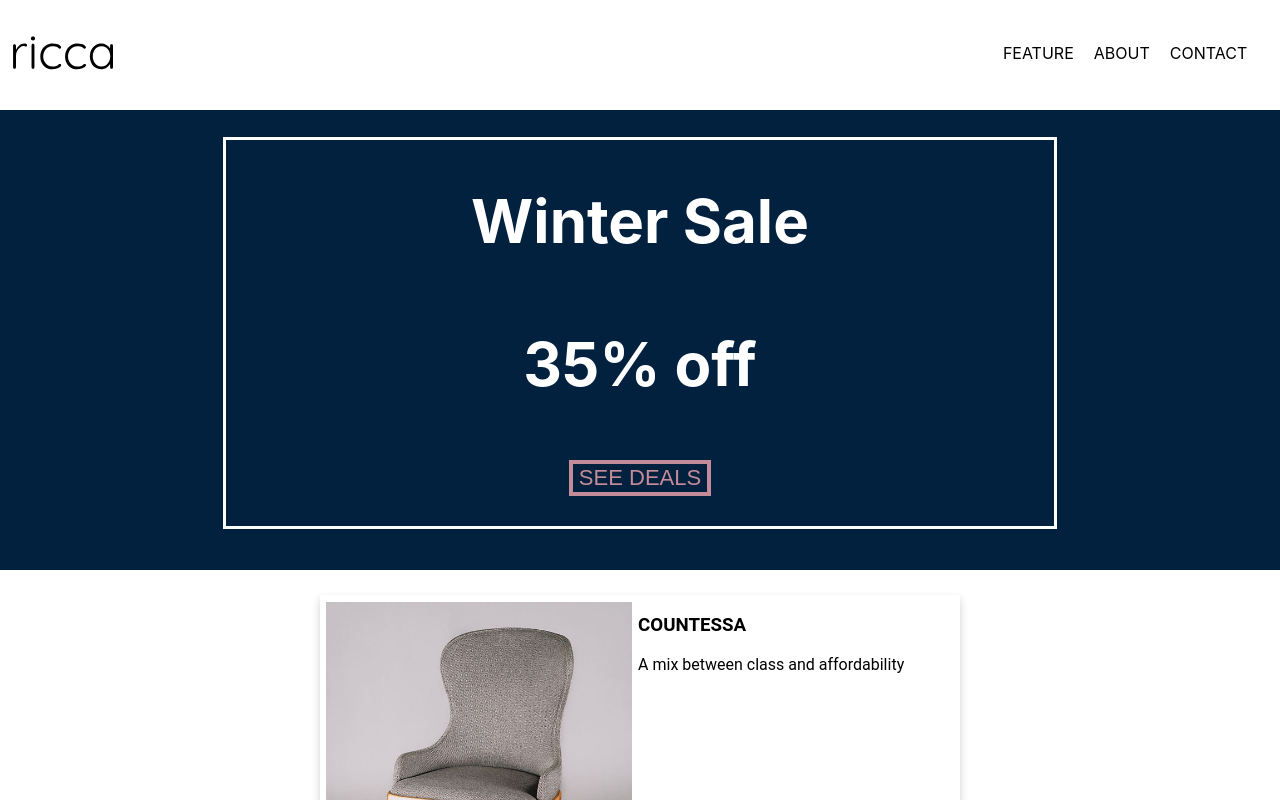
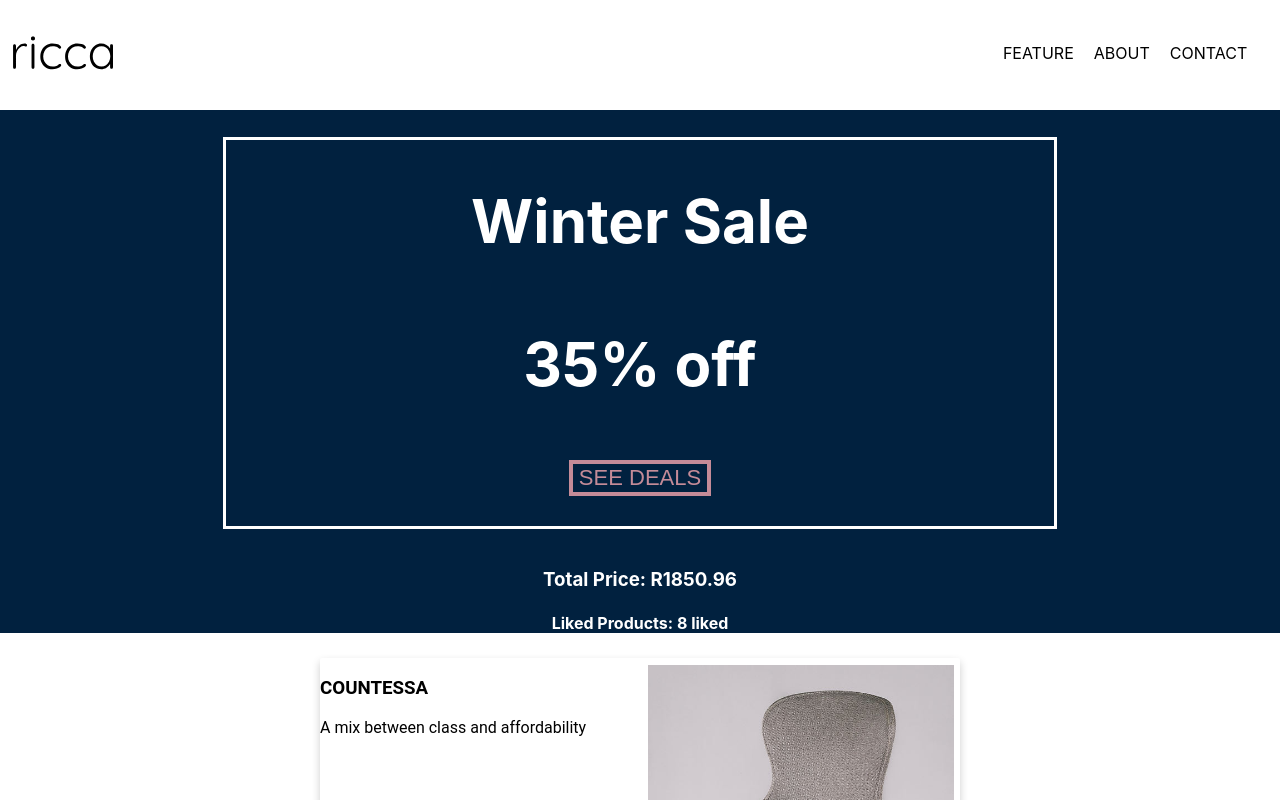
Before and after one commit to douglas86/fedsa-project-1-nextjs, a Next.js app: page / in a window 1280 px wide. Shown: the top 800 px of the page. Built offline with nearby package versions, Linux system fonts and the light colour scheme.

Commit message:
Displays how many liked products

```diff
--- /dev/null
+++ b/components/TotalPrice.jsx
@@ -0,0 +1,14 @@
+import styles from '../public/static/css/components/TotalPrice.module.css';
+
+const TotalPrice = ({ props }) => {
+    console.log('props', props);
+
+    return (
+        <div className={styles.totalPrice}>
+            <h3>Total Price: R{props !== null ? props.cart : 0}</h3>
+            <h4>Liked Products: {props !== null ? props.heart : 0} liked</h4>
+        </div>
+    );
+};
+
+export default TotalPrice;
--- a/pages/api/info.json
+++ b/pages/api/info.json
@@ -1 +1 @@
-{"heart":7,"cart":1099.98}
+{"heart":8,"cart":1850.96}
--- a/pages/index.jsx
+++ b/pages/index.jsx
@@ -2,6 +2,7 @@ import styles from '../public/static/css/pages/index.module.css';
 
 import Banner from '../components/Banner';
 import Card from '../components/Card';
+import TotalPrice from '../components/TotalPrice';
 import { Getter } from '../components/api';
 import { useState } from 'react';
 
@@ -14,6 +15,9 @@ const Home = () => {
     return (
         <>
             <Banner />
+            <TotalPrice
+                props={Get !== undefined ? Get.totalPrice : null}
+            />
             {Get !== undefined
                 ? Object.entries(Get.data)
                       .slice(count, count + 3)
--- /dev/null
+++ b/public/static/css/components/TotalPrice.module.css
@@ -0,0 +1,6 @@
+.totalPrice {
+    background-color: #01213f;
+    color: #ffffff;
+    text-align: center;
+    margin-top: -20px;
+}
```
